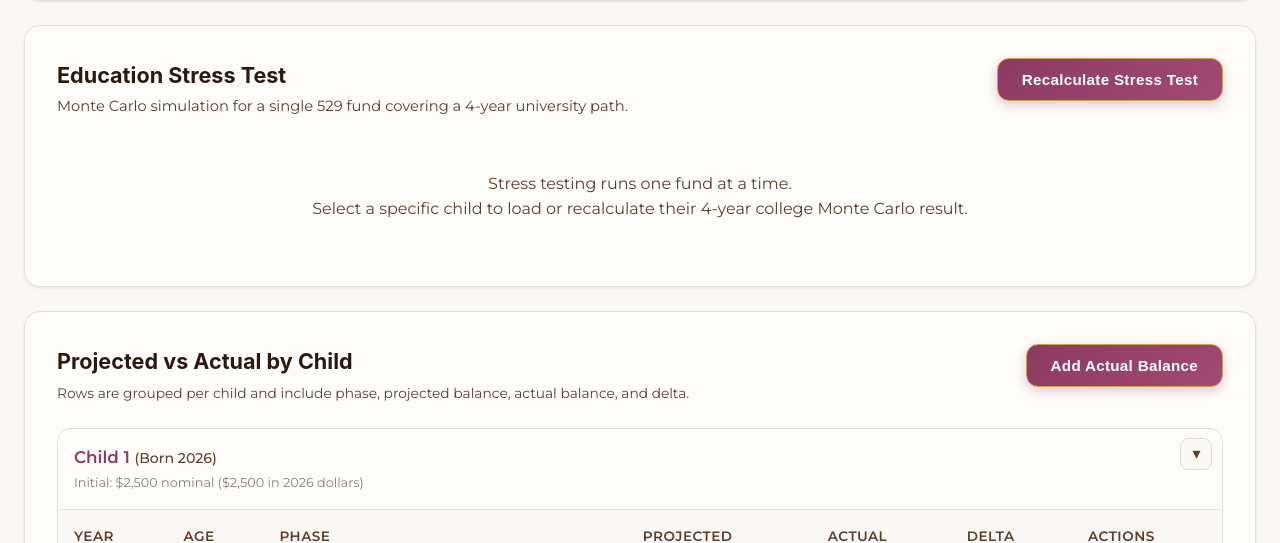
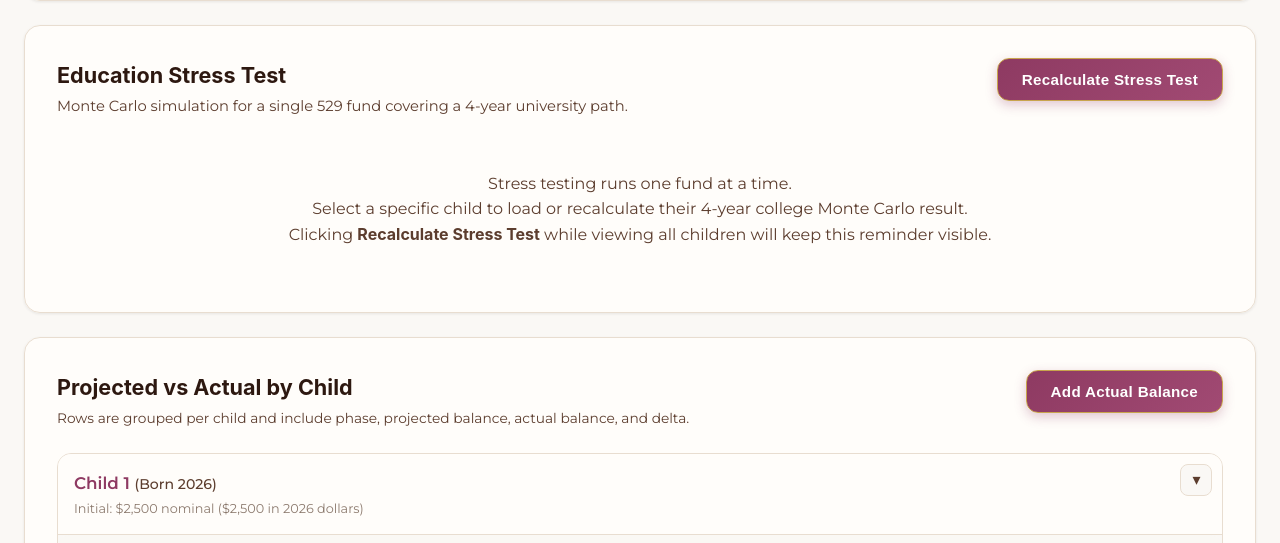
Before and after one commit to sguthrie107/education-calculator, a FastAPI app: page / in a window 1280 px wide. Shown: the part 2453-2996 px from the top of the page. Run offline with FastAPI, Linux system fonts and the light colour scheme; some web fonts are replaced.

Commit message:
Fix stress test button feedback and document test command

```diff
--- a/app/static/js/chart.js
+++ b/app/static/js/chart.js
@@ -305,6 +305,12 @@ function onChildSelectionChange() {
                 renderFundingBreakdown(data.children);
                 renderAllDeltaTables(data.children);
                 renderStressTestHintForAllChildren();
+            })
+            .catch((error) => {
+                const stressContent = document.getElementById('stressTestContent');
+                if (stressContent) {
+                    stressContent.innerHTML = `<p class="loading" style="color: #9A3412;">Unable to load data: ${error.message}</p>`;
+                }
             });
     } else {
         fetch('/api/comparison/' + encodeURIComponent(sel))
@@ -317,6 +323,12 @@ function onChildSelectionChange() {
                 renderFundingBreakdown([data]);
                 renderAllDeltaTables([data]);
                 loadStressTestResult(sel);
+            })
+            .catch((error) => {
+                const stressContent = document.getElementById('stressTestContent');
+                if (stressContent) {
+                    stressContent.innerHTML = `<p class="loading" style="color: #9A3412;">Unable to load child data: ${error.message}</p>`;
+                }
             });
     }
 }
@@ -327,14 +339,16 @@ function renderStressTestHintForAllChildren() {
     if (!stressContent) return;
 
     if (recalcBtn) {
-        recalcBtn.disabled = true;
+        recalcBtn.disabled = false;
         recalcBtn.title = 'Select a specific child to run stress testing.';
+        recalcBtn.textContent = 'Recalculate Stress Test';
     }
 
     stressContent.innerHTML = `
         <div class="stress-empty">
             <p>Stress testing runs one fund at a time.</p>
             <p>Select a specific child to load or recalculate their 4-year college Monte Carlo result.</p>
+            <p>Clicking <strong>Recalculate Stress Test</strong> while viewing all children will keep this reminder visible.</p>
         </div>
     `;
 }
--- a/app/templates/dashboard.html
+++ b/app/templates/dashboard.html
@@ -164,7 +164,7 @@
 {% endblock %}
 
 {% block scripts %}
-<script src="/static/js/chart.js"></script>
+<script src="/static/js/chart.js?v=20260412-stress-button-fix"></script>
 <script>
     const initialData = {{ initial_data | tojson | safe }};
 
```
Also changed, not shown: README.md.
